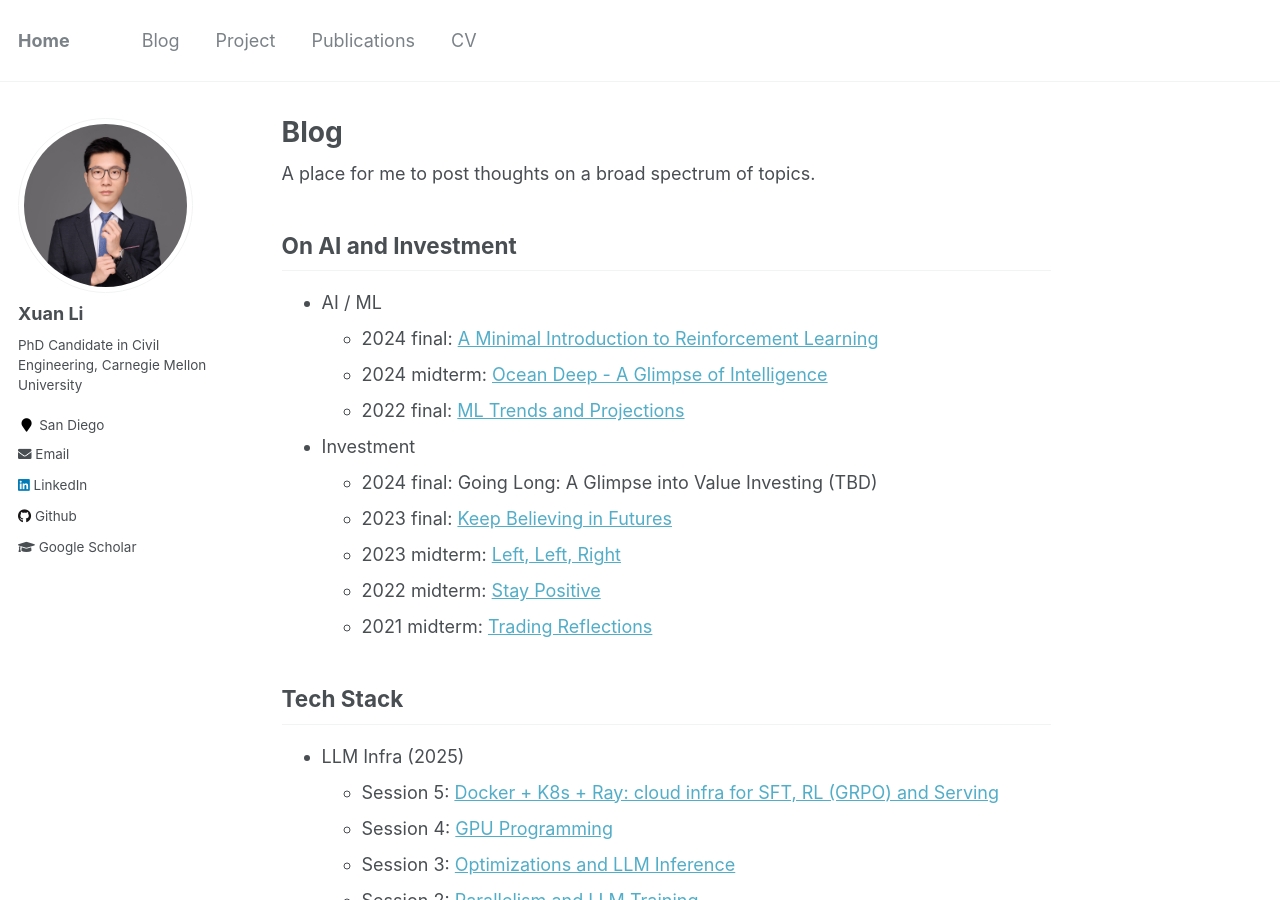
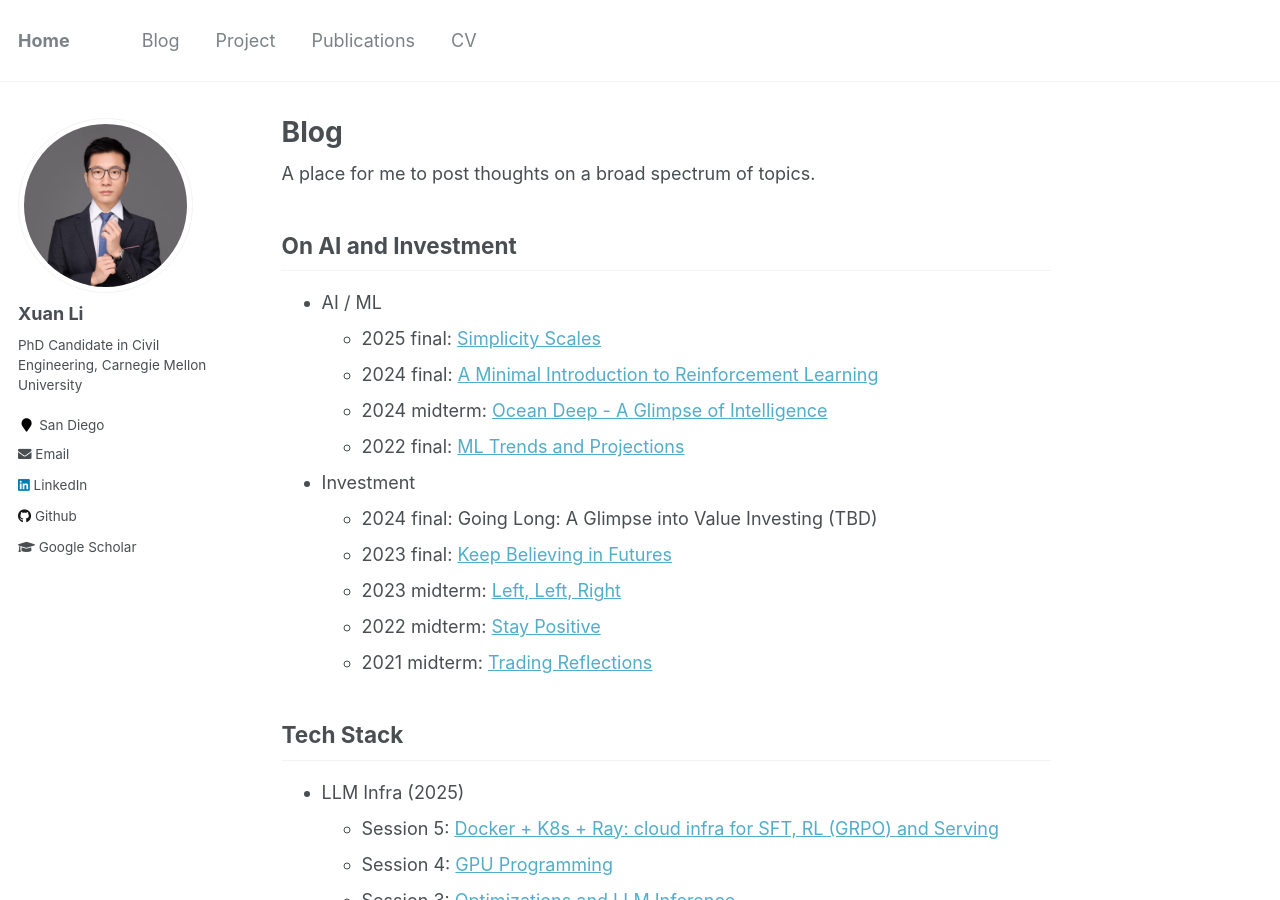
Before and after one commit to milanlx/milanlx.github.io, a Jekyll site: the page built from _pages/blog.md, in a window 1280 px wide and 900 px high. Built offline with Jekyll 4.4.1, drawn with Linux system fonts in a browser that asks for light colours.

Commit message:
Update blog.md

```diff
--- a/_pages/blog.md
+++ b/_pages/blog.md
@@ -10,6 +10,7 @@ A place for me to post thoughts on a broad spectrum of topics.
 On AI and Investment
 ---------------
 * AI / ML
+  - 2025 final: [Simplicity Scales](https://milanlx.github.io/files/blogs/ml-thought/simple_scale.pdf)
   - 2024 final: [A Minimal Introduction to Reinforcement Learning](https://milanlx.github.io/files/blogs/rl_intro_2024.pdf)
   - 2024 midterm: [Ocean Deep - A Glimpse of Intelligence](https://milanlx.github.io/files/blogs/ML_thoughts_2024.pdf)
   - 2022 final: [ML Trends and Projections](https://milanlx.github.io/files/blogs/ML_thoughts_2022.pdf)
```
